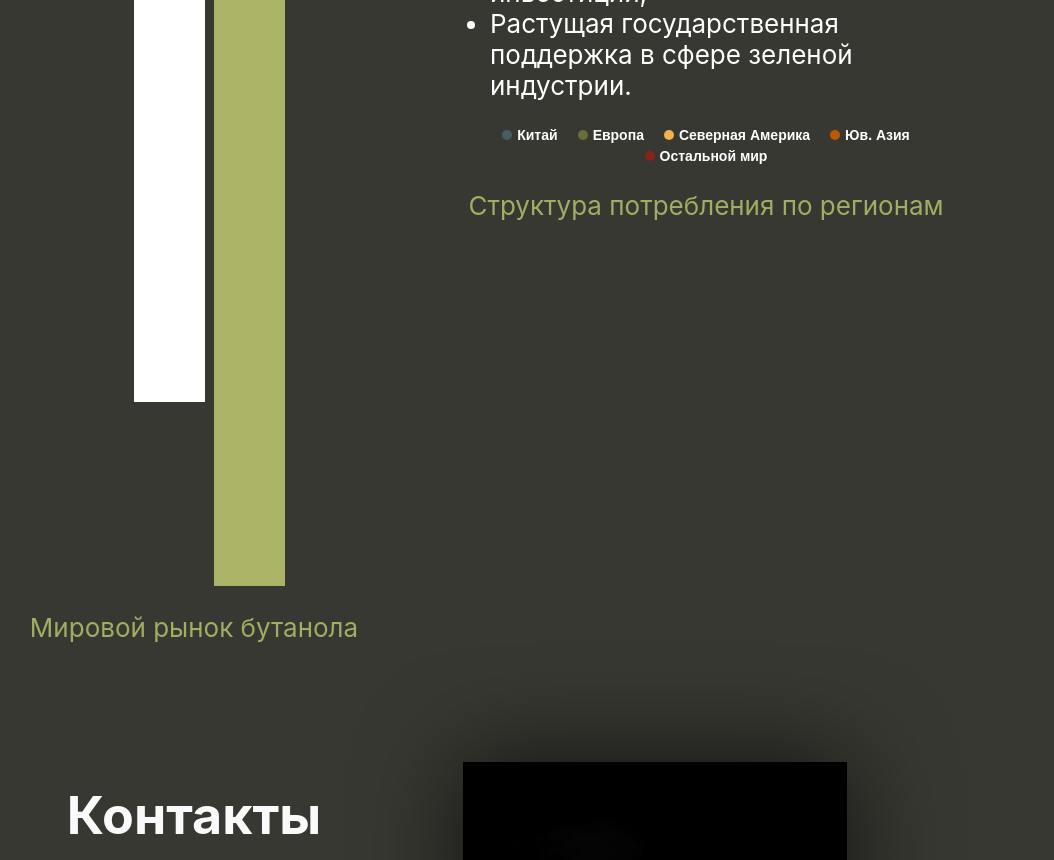
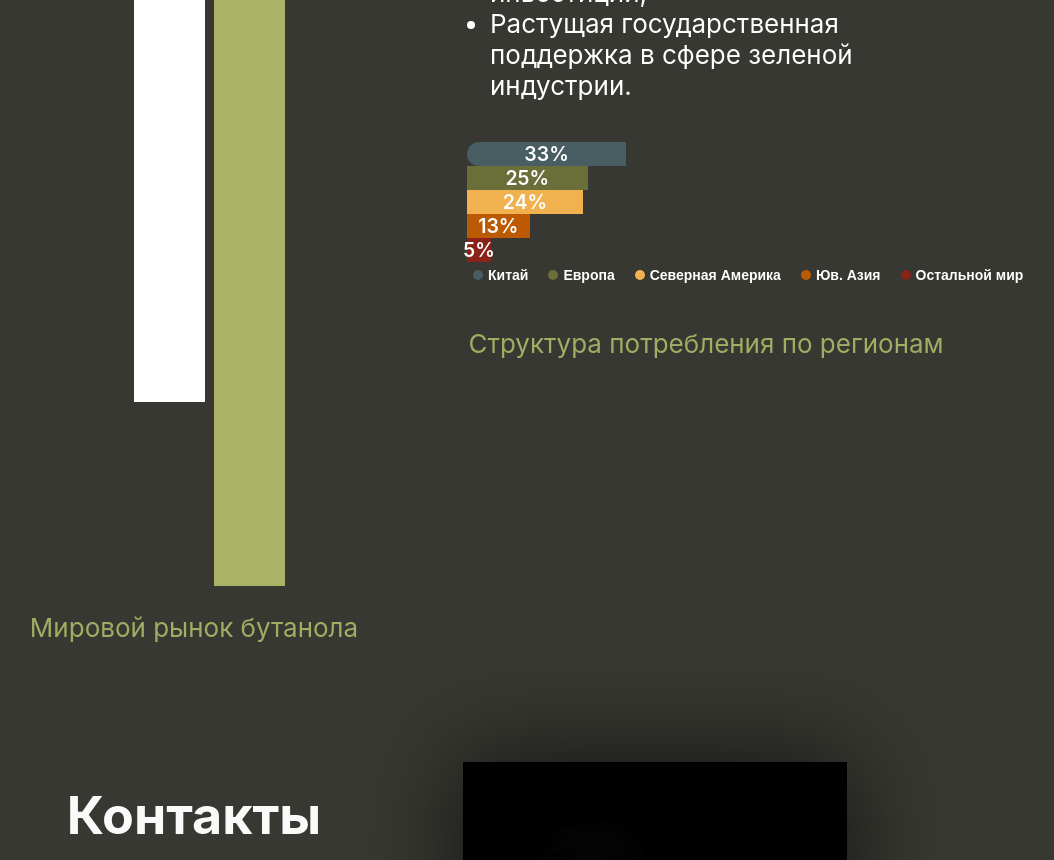
Before and after one commit to expiredy/ButaCorp, a React app in the folder dord-site/: page / in a window 1280 px wide. Shown: the part 1380-2240 px from the top of the page, without its empty margins (190-1244 px from the left). Built offline with nearby package versions, Linux system fonts and the light colour scheme.

Commit message:
Charts chages

```diff
--- a/dord-site/src/components/information-sections/MarketChartStyle.css
+++ b/dord-site/src/components/information-sections/MarketChartStyle.css
@@ -98,10 +98,9 @@
   -webkit-box-pack: center;
   -ms-flex-pack: center;
   justify-content: center;
+  font-size: 75%;
   margin-left: 2px;
-  font-size: 0;
   font-weight: 600;
-  color: transparent;
   background-color: #f3f8fc;
   -webkit-transition: color 0.2s ease, -webkit-transform 0.2s ease;
   transition: color 0.2s ease, -webkit-transform 0.2s ease;
@@ -120,27 +119,6 @@
   border-bottom-right-radius: 15px;
 }
 
-.syncro-progress-stepped-item.active {
-  font-size: 12px;
-  color: #fff;
-  border-radius: 5px;
-  -webkit-transform: scaleY(1.25);
-  transform: scaleY(1.25);
-}
-
-.syncro-row {
-  display: -webkit-box;
-  display: -ms-flexbox;
-  display: flex;
-  -ms-flex-wrap: wrap;
-  flex-wrap: wrap;
-  -webkit-box-pack: center;
-  -ms-flex-pack: center;
-  justify-content: center;
-  margin-top: -5px;
-  margin-right: -10px;
-  margin-left: -10px;
-}
 
 .syncro-col-auto {
   -webkit-box-flex: 0;
@@ -185,3 +163,12 @@
   font-weight: 600;
   color: #FFFFFF;
 }
+
+
+
+@media screen and (max-width:1000px){
+    .syncro-progress-stepped{display: block;
+    /* float: right; */
+    height: 100px;
+    }
+}
--- a/dord-site/src/components/information-sections/MarketOverviewSection.js
+++ b/dord-site/src/components/information-sections/MarketOverviewSection.js
@@ -97,20 +97,20 @@ function GetButanolStructureOfUsageArray(){
         var styleObject = GetStyleForStructureOfUsage(regionStructure.catagories[indexOfSection].value,
             regionStructure.catagories[indexOfSection].color);
         structureOfUsageConstructor.push(
-                    <div className="syncro-progress-stepped-item" data-id={"progress-stepped-item-0-" + {indexOfSection}} style={styleObject}>
+                    <div className="syncro-progress-stepped-item" style={styleObject}>
                         {regionStructure.catagories[indexOfSection].value}</div>);
         structureOfUsageUnderlineConstructor.push(
             <div class="syncro-col-auto">
-                <button class="syncro-btn" data-target="progress-stepped-item-0-0">
+                <button class="syncro-btn">
                     <span className="syncro-dot" style={{backgroundColor: regionStructure.catagories[indexOfSection].color}}></span>
                     <span className="syncro-category-name">{regionStructure.catagories[indexOfSection].name}</span>
                 </button>
             </div>
         )
     }
-    structureOfUsageConstructor.push(<div class="syncro-row">{structureOfUsageUnderlineConstructor}</div>);
+    structureOfUsageConstructor.push(<div className="syncro-progress-stepped">{structureOfUsageUnderlineConstructor}</div>);
     structureOfUsageConstructor.push(<p className="chart-underline">{regionStructure.title}</p>);
-    return structureOfUsageConstructor;
+    return <div className="syncro-card-body">{structureOfUsageConstructor}</div>;
 }
 
 function MarketOverviewSection(){
```
